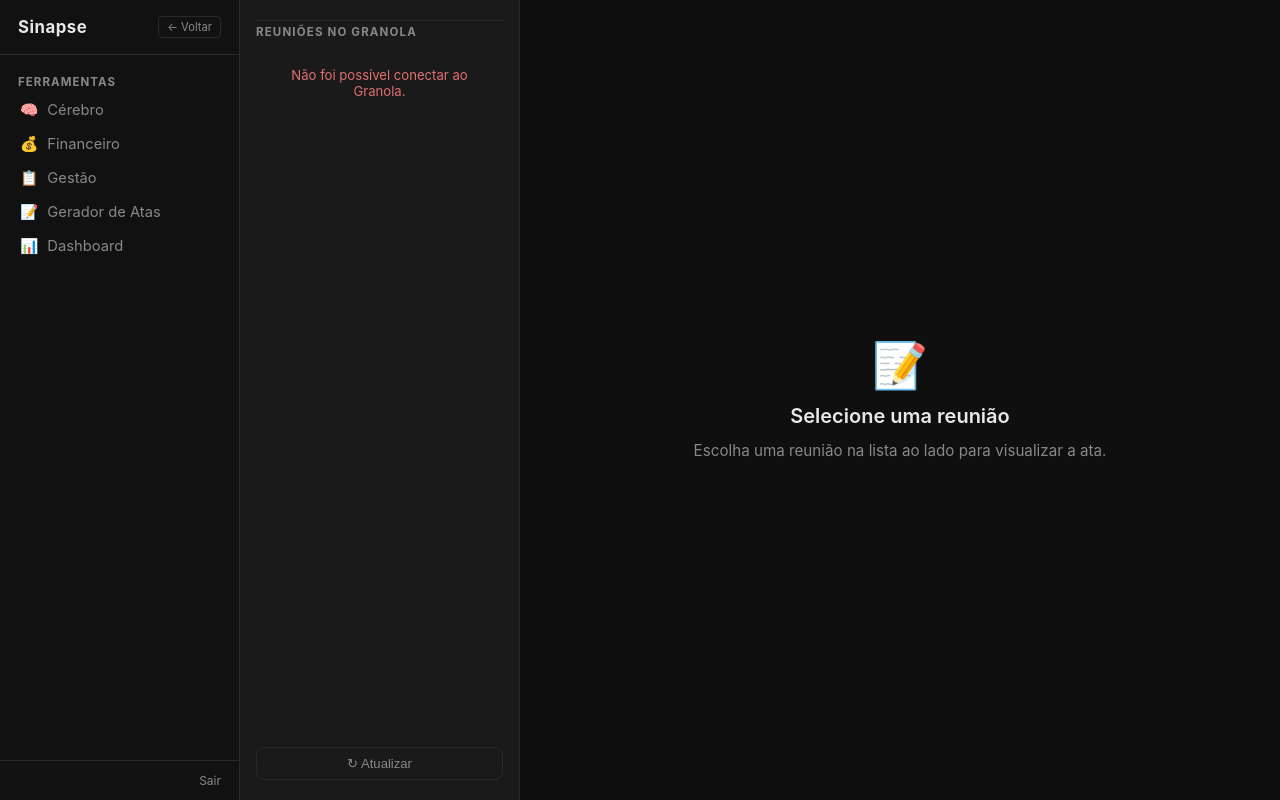
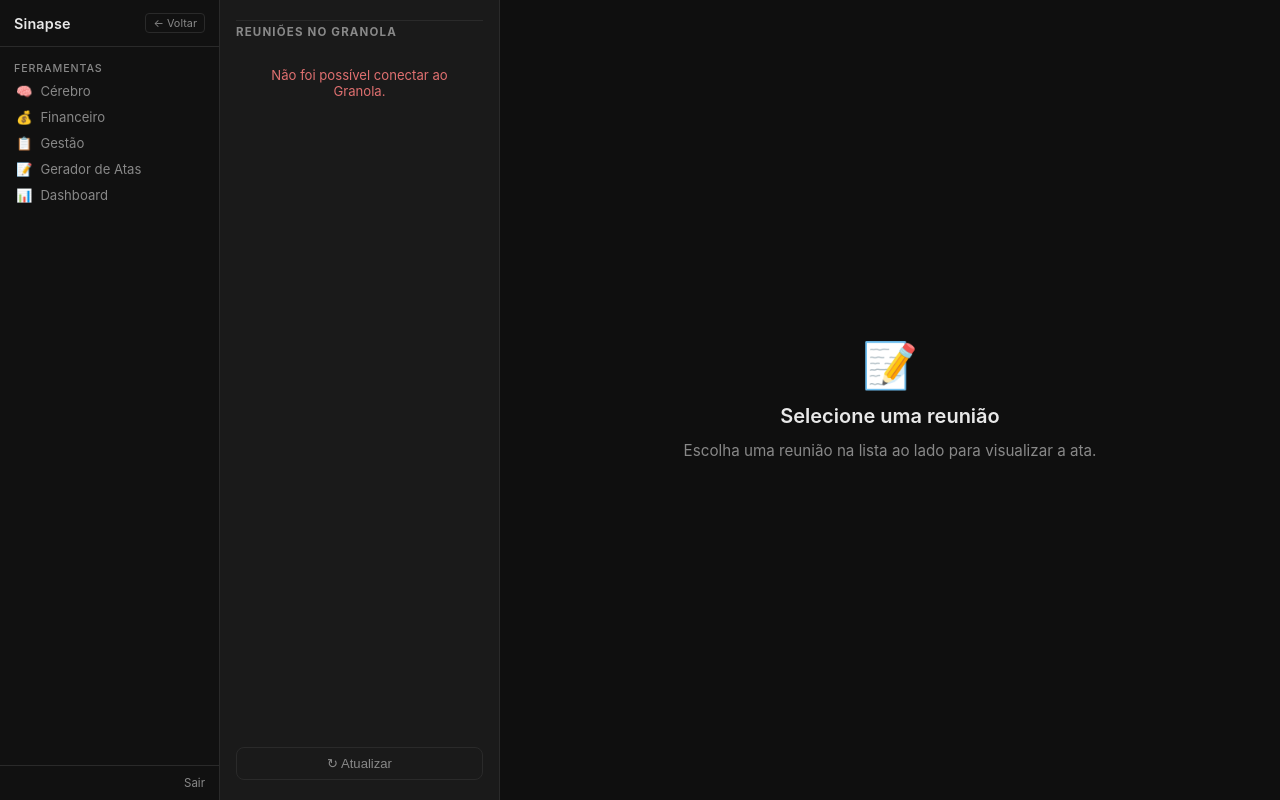
Before and after one commit to cardo-jpg/cardo-sinapse, a FastAPI app: template frontend/templates/ata.html in a window 1280 px wide. Run offline with FastAPI, Linux system fonts and the light colour scheme; the template is opened without the code that fills it, so the values that code supplies are empty; some libraries are stand-ins or nearby versions.

Commit message:
style(sidebar): Inter font, remove bold, compact sizing (like ClickUp)
Co-Authored-By: Claude Sonnet 4.6 <noreply@anthropic.com>

```diff
--- a/frontend/static/style.css
+++ b/frontend/static/style.css
@@ -1,5 +1,6 @@
 @font-face { font-family: 'Noken'; src: url('/static/NokenBold.woff2') format('woff2'); font-weight: 700; font-style: normal; }
 @font-face { font-family: 'Noken'; src: url('/static/NokenRegular.woff2') format('woff2'); font-weight: 400; font-style: normal; }
+@import url('https://fonts.googleapis.com/css2?family=Inter:wght@400;500;600&display=swap');
 
 * { margin: 0; padding: 0; box-sizing: border-box; }
 
@@ -469,18 +470,18 @@ body { background: var(--bg); color: var(--text); font-family: -apple-system, Bl
 .apres-erro { background: #2a1a1a; border: 1px solid #c0392b; border-radius: 10px; padding: 14px; color: #e74c3c; font-size: 14px; }
 
 /* ── fin-nav: sidebar padrão escuro ──────────────────────────────────────── */
-.fin-nav { width: 240px; flex-shrink: 0; background: #111; border-right: 1px solid var(--border); display: flex; flex-direction: column; height: 100vh; overflow: hidden; }
-.fin-nav-brand { padding: 16px 18px; display: flex; align-items: center; gap: 8px; border-bottom: 1px solid var(--border); flex-shrink: 0; }
-.fin-nav-brand-name { font-size: 1.05rem; font-weight: 700; color: var(--text); letter-spacing: .03em; flex: 1; }
-.fin-nav-back { font-size: .7rem; color: var(--muted); text-decoration: none; padding: 3px 8px; border-radius: 4px; border: 1px solid var(--border); white-space: nowrap; transition: color .15s, border-color .15s; }
+.fin-nav { width: 220px; flex-shrink: 0; background: #111; border-right: 1px solid var(--border); display: flex; flex-direction: column; height: 100vh; overflow: hidden; font-family: 'Inter', -apple-system, BlinkMacSystemFont, sans-serif; }
+.fin-nav-brand { padding: 13px 14px; display: flex; align-items: center; gap: 8px; border-bottom: 1px solid var(--border); flex-shrink: 0; }
+.fin-nav-brand-name { font-size: .9rem; font-weight: 600; color: var(--text); letter-spacing: .01em; flex: 1; }
+.fin-nav-back { font-size: .68rem; color: var(--muted); text-decoration: none; padding: 2px 7px; border-radius: 4px; border: 1px solid var(--border); white-space: nowrap; transition: color .15s, border-color .15s; }
 .fin-nav-back:hover { color: var(--text); border-color: var(--muted); }
-.fin-nav-section { flex: 1; overflow-y: auto; padding: 8px 0; }
-.fin-nav-label { font-size: .72rem; font-weight: 700; text-transform: uppercase; letter-spacing: .09em; color: var(--muted); padding: 12px 18px 4px; }
-.fin-nav-item { display: flex; align-items: center; gap: 9px; padding: 8px 18px; font-size: .92rem; color: var(--muted); cursor: pointer; border: none; background: none; width: 100%; text-align: left; border-left: 2px solid transparent; transition: color .15s, background .15s, border-color .15s; text-decoration: none; }
+.fin-nav-section { flex: 1; overflow-y: auto; padding: 6px 0; }
+.fin-nav-label { font-size: .67rem; font-weight: 500; text-transform: uppercase; letter-spacing: .08em; color: var(--muted); padding: 9px 14px 3px; }
+.fin-nav-item { display: flex; align-items: center; gap: 8px; padding: 5px 14px; font-size: .82rem; font-weight: 400; color: var(--muted); cursor: pointer; border: none; background: none; width: 100%; text-align: left; border-left: 2px solid transparent; transition: color .15s, background .15s, border-color .15s; text-decoration: none; }
 .fin-nav-item:hover { color: var(--text); background: #ffffff07; }
 .fin-nav-item.active { color: var(--text); border-left-color: var(--accent); background: #ff4d0010; }
-.fin-nav-sep { height: 1px; background: var(--border); margin: 6px 18px; }
-.fin-nav-footer { padding: 12px 18px; border-top: 1px solid var(--border); display: flex; align-items: center; gap: 8px; flex-shrink: 0; }
-.fin-nav-user { font-size: .8rem; color: var(--muted); flex: 1; overflow: hidden; text-overflow: ellipsis; white-space: nowrap; }
-.fin-nav-logout { font-size: .75rem; color: var(--muted); text-decoration: none; }
+.fin-nav-sep { height: 1px; background: var(--border); margin: 5px 14px; }
+.fin-nav-footer { padding: 10px 14px; border-top: 1px solid var(--border); display: flex; align-items: center; gap: 8px; flex-shrink: 0; }
+.fin-nav-user { font-size: .76rem; color: var(--muted); flex: 1; overflow: hidden; text-overflow: ellipsis; white-space: nowrap; }
+.fin-nav-logout { font-size: .72rem; color: var(--muted); text-decoration: none; }
 .fin-nav-logout:hover { color: var(--accent); }
```
